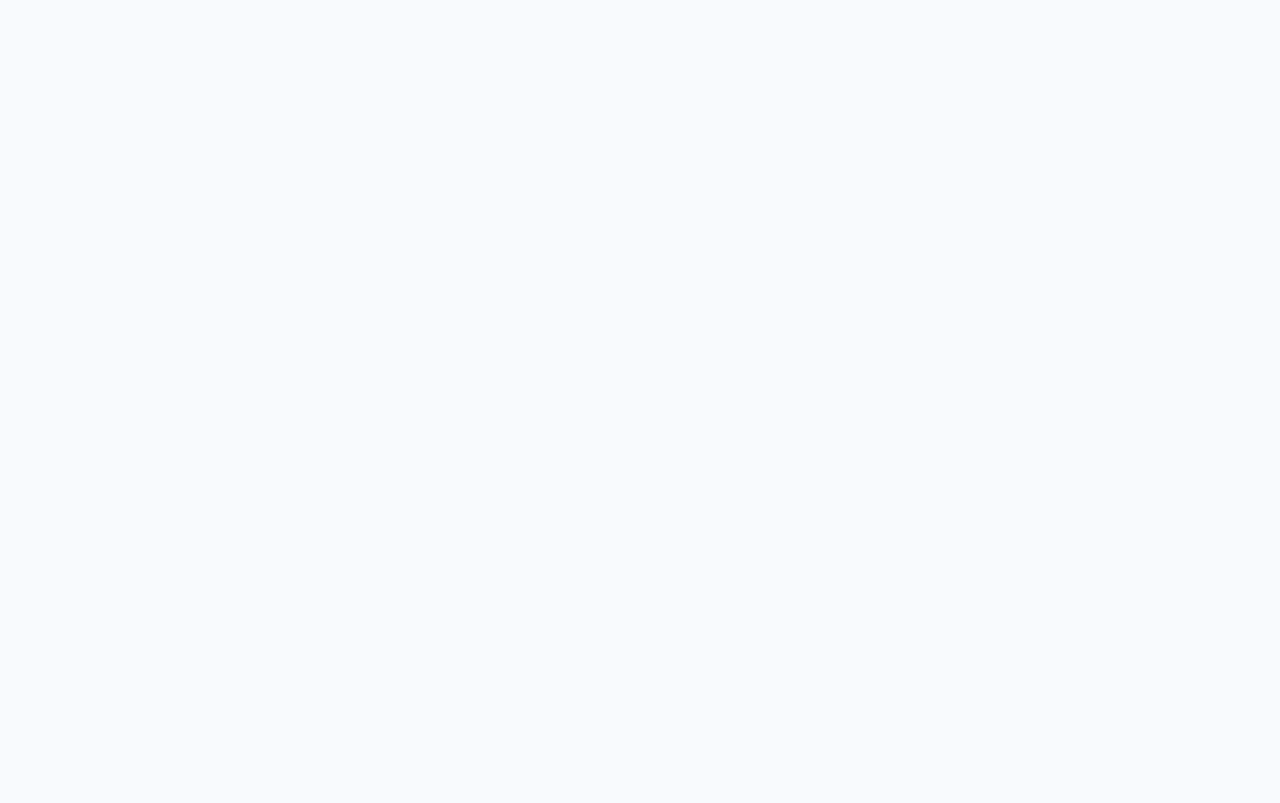
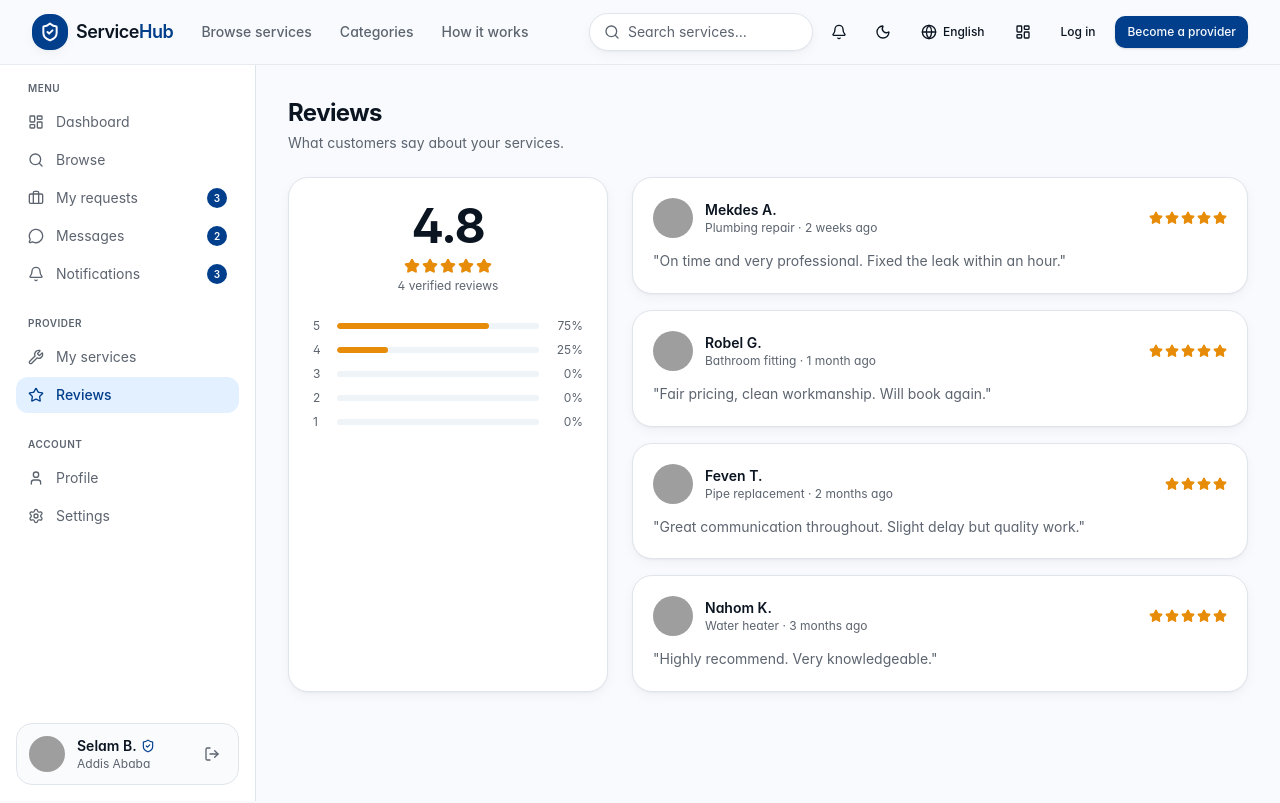
Before and after one commit to nibmangit/servicehub, a React (Vite) app in the folder frontend/: page /reviews in a window 1280 px wide. Before the commit this address had no page. Shown: the top 803 px of the page. Built offline with nearby package versions, Linux system fonts and the light colour scheme; grey boxes are pictures that could not be loaded.

Commit message:
feat: add reviews page

```diff
--- a/frontend/src/App.jsx
+++ b/frontend/src/App.jsx
@@ -15,6 +15,7 @@ import Profile from "./pages/Profile";
 import BecomeProvider from "./pages/BecomeProvider";
 import MyServices from "./pages/MyServices";
 import Requests from "./pages/Requests";
+import ReviewsPage from "./pages/Reviews";
 
 export default function App() {
   return (
@@ -36,6 +37,7 @@ export default function App() {
             <Route path="services" element={<MyServices />} />
             <Route path="services/new" element={<NewService />} />
             <Route path="requests" element={<Requests />} />
+            <Route path="reviews" element={<ReviewsPage />} />
           </Route>
 
         </Route>
--- /dev/null
+++ b/frontend/src/pages/Reviews.jsx
@@ -0,0 +1,70 @@
+import { Star } from "lucide-react";
+
+import { Avatar, AvatarFallback, AvatarImage } from "../components/ui/Avatar";
+import { reviews } from "../lib/mock-app-data";
+
+export default function ReviewsPage() {
+  const avg = reviews.reduce((a, r) => a + r.rating, 0) / reviews.length;
+  const breakdown = [5, 4, 3, 2, 1].map((n) => ({
+    n,
+    pct: Math.round((reviews.filter((r) => r.rating === n).length / reviews.length) * 100),
+  }));
+
+  return (
+    <div className="p-6 lg:p-8">
+      <h1 className="text-2xl font-bold tracking-tight">Reviews</h1>
+      <p className="mt-1 text-sm text-muted-foreground">What customers say about your services.</p>
+
+      <div className="mt-6 grid gap-6 lg:grid-cols-[320px_1fr]">
+        {/* Rating Summary Card */}
+        <div className="rounded-2xl border border-border bg-card p-6 shadow-soft">
+          <div className="text-center">
+            <div className="text-5xl font-bold tracking-tight">{avg.toFixed(1)}</div>
+            <div className="mt-2 flex justify-center gap-0.5 text-warning">
+              {Array.from({ length: 5 }).map((_, i) => (
+                <Star key={i} className="h-4 w-4 fill-warning" />
+              ))}
+            </div>
+            <div className="mt-1 text-xs text-muted-foreground">{reviews.length} verified reviews</div>
+          </div>
+
+          <div className="mt-6 space-y-2">
+            {breakdown.map((b) => (
+              <div key={b.n} className="flex items-center gap-3 text-xs">
+                <span className="w-3 text-muted-foreground">{b.n}</span>
+                <div className="h-1.5 flex-1 overflow-hidden rounded-full bg-secondary">
+                  <div className="h-full rounded-full bg-warning" style={{ width: `${b.pct}%` }} />
+                </div>
+                <span className="w-8 text-right text-muted-foreground">{b.pct}%</span>
+              </div>
+            ))}
+          </div>
+        </div>
+
+        {/* Reviews List */}
+        <div className="space-y-4">
+          {reviews.map((r) => (
+            <article key={r.id} className="rounded-2xl border border-border bg-card p-5 shadow-soft">
+              <header className="flex items-center gap-3">
+                <Avatar className="h-10 w-10">
+                  <AvatarImage src={r._reviewerAvatar} />
+                  <AvatarFallback>{r._reviewerName[0]}</AvatarFallback>
+                </Avatar>
+                <div className="min-w-0 flex-1">
+                  <div className="text-sm font-semibold">{r._reviewerName}</div>
+                  <div className="text-xs text-muted-foreground">{r._serviceTitle} · {r._time}</div>
+                </div>
+                <div className="flex gap-0.5 text-warning">
+                  {Array.from({ length: r.rating }).map((_, i) => (
+                    <Star key={i} className="h-3.5 w-3.5 fill-warning" />
+                  ))}
+                </div>
+              </header>
+              <p className="mt-3 text-sm leading-relaxed text-muted-foreground">"{r.comment}"</p>
+            </article>
+          ))}
+        </div>
+      </div>
+    </div>
+  );
+}
```
